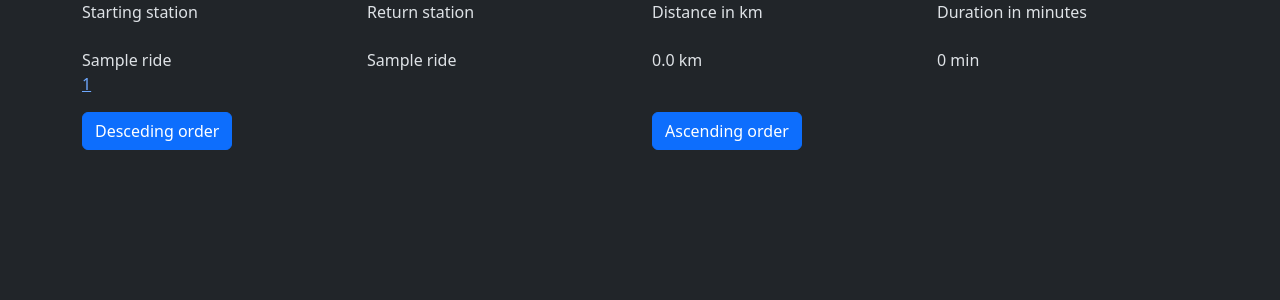
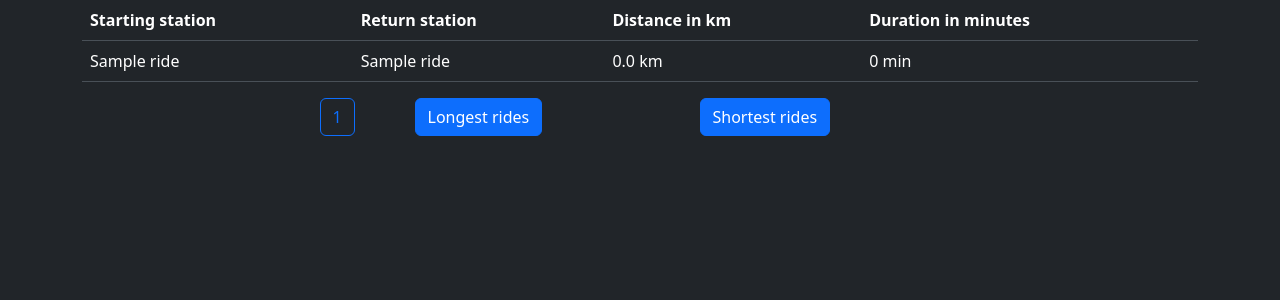
Before and after one commit to PlayJeri/dev-academy-2023-exercise, a Flask app: page /rides/1 in a window 1280 px wide. Shown: the top 300 px of the page. Run offline with Flask 3, Linux system fonts and the light colour scheme; tables that the repository leaves empty hold one stand-in row (values such as "Sample post").

Commit message:
UI improvements for templates

```diff
--- a/bike_app/routes.py
+++ b/bike_app/routes.py
@@ -18,13 +18,13 @@ def rides(page_num):
     if sort_order == 'desc':
         rides = Rides.query.order_by(
             Rides.covered_distance_meters.desc()
-            ).paginate(per_page=50, page=page_num, error_out=True)
+            ).paginate(per_page=25, page=page_num, error_out=True)
     elif sort_order == 'asc':
         rides = Rides.query.order_by(
             Rides.covered_distance_meters.asc()
-            ).paginate(per_page=50, page=page_num, error_out=True)
+            ).paginate(per_page=25, page=page_num, error_out=True)
     else:
-        rides = Rides.query.paginate(per_page=50, page=page_num, error_out=True)
+        rides = Rides.query.paginate(per_page=25, page=page_num, error_out=True)
 
     return render_template('rides.html', rides=rides)
 
@@ -41,6 +41,7 @@ def station(station_id):
     station = Stations.query.filter_by(id=station_id).first()
     started_rides = Rides.query.filter_by(departure_station_id=station_id).count()
     ended_rides = Rides.query.filter_by(return_station_id=station_id).count()
+
     top5_return_stations = (
     Rides.query
     .with_entities(Rides.return_station_name, db.func.count(Rides.return_station_id).label('count'))
--- a/bike_app/templates/rides.html
+++ b/bike_app/templates/rides.html
@@ -4,43 +4,41 @@
 
 {% block content %}
     <div class="container">
-
-        <div class="row">
-            <div class="col">Starting station</div>
-            <div class="col">Return station</div>
-            <div class="col">Distance in km</div>
-            <div class="col">Duration in minutes</div>
-        </div>
-
-        <br>
-
-        {% for ride in rides.items %}
-
-        <div class="row">
-            <div class="col">{{ ride.departure_station_name }}</div>
-            <div class="col">{{ ride.return_station_name }}</div>
-            <div class="col">{{ (ride.covered_distance_meters / 1000) | round(2) }} km</div>
-            <div class="col">{{ (ride.duration_seconds / 60) | round | int }} min</div>
-        </div>
-
-        {% endfor %}
+        <table class="table">
+            <thead>
+              <tr>
+                <th scope="col">Starting station</th>
+                <th scope="col">Return station</th>
+                <th scope="col">Distance in km</th>
+                <th scope="col">Duration in minutes</th>
+              </tr>
+            </thead>
+            {% for ride in rides.items %}
+            <tbody>
+              <tr>
+                <td>{{ ride.departure_station_name }}</td>
+                <td>{{ ride.return_station_name }}</td>
+                <td>{{ (ride.covered_distance_meters / 1000) | round(2) }} km</td>
+                <td>{{ (ride.duration_seconds / 60) | round | int }} min</td>
+              </tr>
+            </tbody>
+            {% endfor %}
+          </table>
 
 
-        {% for page in rides.iter_pages(left_edge=1, right_edge=1, left_current=1, right_current=1) %}
+          <div class="row mt-3 justify-content-center">
+          {% for page in rides.iter_pages(left_edge=0, right_edge=0, left_current=1, right_current=1) %}
 
-        {% if page %}
-        <a href="{{ url_for('views.rides', page_num=page) }}">{{ page }}</a>
-        {% else %}
-        ...
-        {% endif %}
+          {% if page %}
+          <div class="col-1"><a href="{{ url_for('views.rides', page_num=page) }}"><div class="btn btn-outline-primary">{{ page }}</div></a></div>
+          {% endif %}
 
-        {% endfor %}
-        <div class="row mt-3">
-            <div class="col-6">
-                <a href="{{ url_for('views.rides', page_num=rides.page, sort='desc') }}" class="btn btn-primary">Desceding order</a>
+          {% endfor %}
+            <div class="col-3">
+                <a href="{{ url_for('views.rides', page_num=rides.page, sort='desc') }}" class="btn btn-primary">Longest rides</a>
             </div>
-            <div class="col-6">
-                <a href="{{ url_for('views.rides', page_num=rides.page, sort='asc') }}" class="btn btn-primary">Ascending order</a>
+            <div class="col-3">
+                <a href="{{ url_for('views.rides', page_num=rides.page, sort='asc') }}" class="btn btn-primary">Shortest rides</a>
             </div>
         </div>
     </div>
```
Also changed, not shown: bike_app/templates/stations.html (+8 -7 lines).
